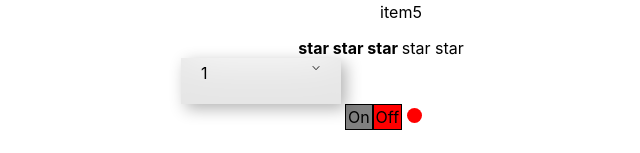
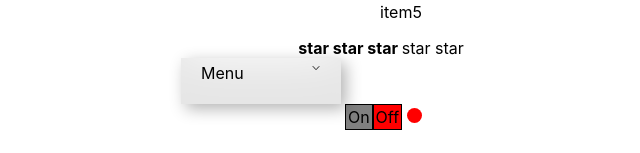
Before and after one commit to JuliaMargunova/reactPodrobno, a React (Create React App) app: page / in a window 1280 px wide. Shown: the part 447-600 px from the top of the page, without its empty margins (259-899 px from the left). Built offline with nearby package versions, Linux system fonts and the light colour scheme.

Commit message:
mySelect

```diff
--- a/src/App.tsx
+++ b/src/App.tsx
@@ -39,7 +39,7 @@ function App() {
                        setCollapsed={() => setCollapsed(!collapsed)}/>
             <Rating value={ratingValue} setRatingValue={setRatingValue}/>
             {/*<Select value={"item1"} items={items} />*/}
-            <Select items={items} title={'1'} onClick={()=>{}}/>
+            <Select items={items} value={'1'} title={'Menu'} onClick={()=>{}}/>
             <OnOff isOn={isOn} setOnHandler={setOn}/>
         </div>
     );
--- a/src/components/Select/Select.tsx
+++ b/src/components/Select/Select.tsx
@@ -11,7 +11,7 @@ type PropsType = {
     title: string,
     items: ItemType[]
     onClick?: (value: any) => void
-
+    value?:string
 }
 const Select: FC<PropsType> = (props) => {
     const [title, setTitle] = useState<string>(props.title)
@@ -21,7 +21,6 @@ const Select: FC<PropsType> = (props) => {
             <div className={s.title} onClick={()=>setCollapsed(!collapsed)}>
                 <div>{title}</div>
                 <img className={s.down} src={down}/>
-
             </div>
             {!collapsed && <div className={s.list}>
                 {props.items.map((el, i) =>
```
Also changed, not shown: src/components/Select/select.module.css (line endings or trailing spaces), 1 other file (tests, documents, lock files or other folders).
